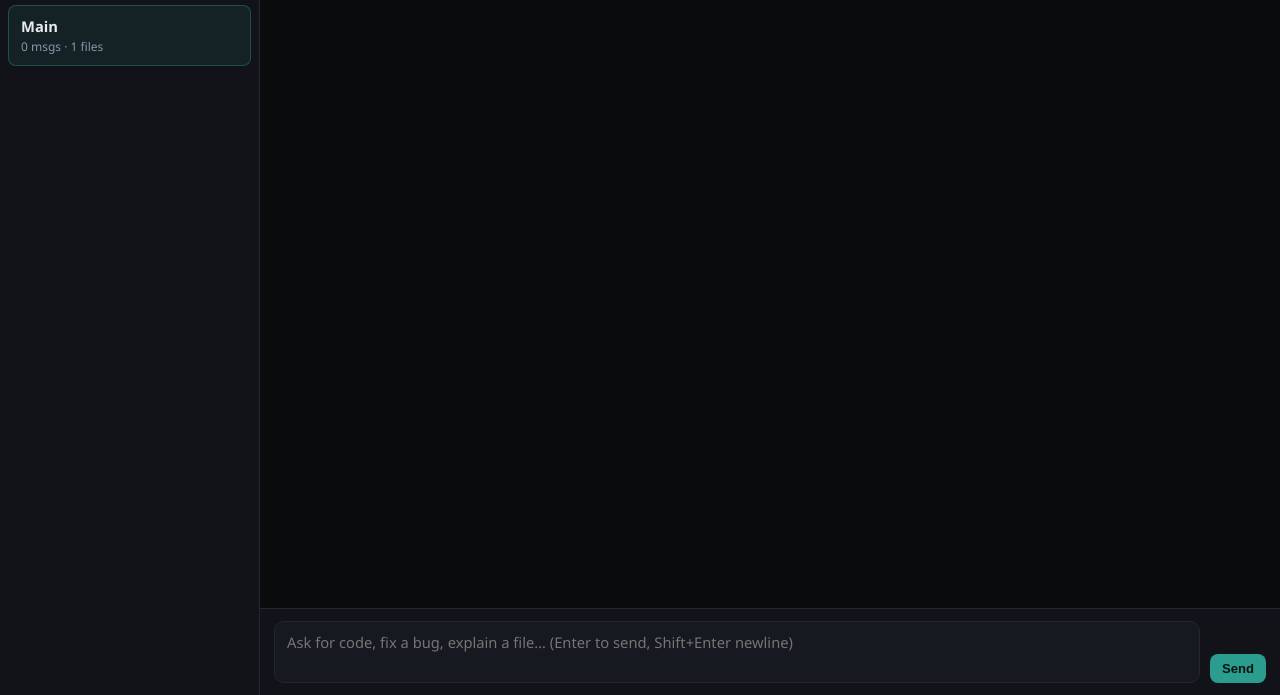
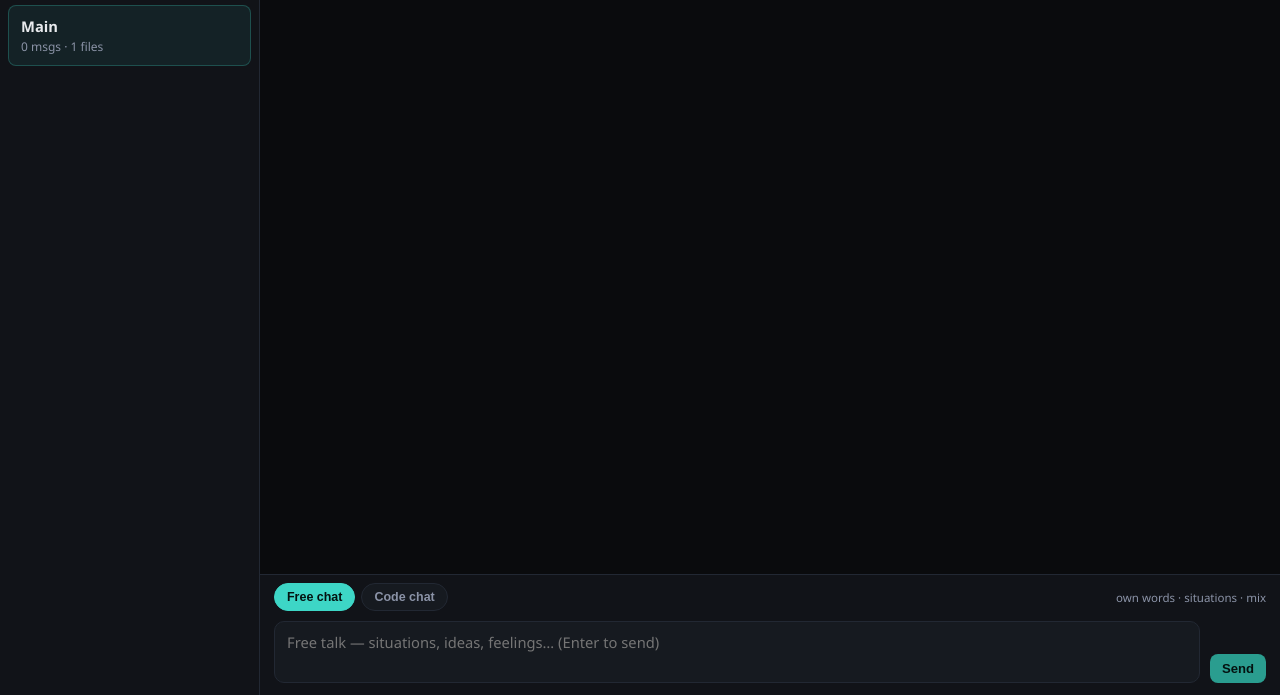
Before and after one commit to f4n5/Shiv-AI, a plain HTML site: page docs/index.html in a window 1280 px wide. Shown: the part 105-800 px from the top of the page. Drawn offline with Linux system fonts and the light colour scheme.

Commit message:
Update index.html

```diff
--- a/docs/index.html
+++ b/docs/index.html
@@ -438,9 +438,37 @@
       50% { background-position: 100% 50%; }
       100% { background-position: 0% 50%; }
     }
+    .chat-mode-bar {
+      display: flex;
+      gap: 6px;
+      padding: 8px 14px 0;
+      background: var(--panel);
+      border-top: 1px solid var(--border);
+    }
+    .chat-mode-bar button {
+      border: 1px solid var(--border);
+      background: var(--panel2);
+      color: var(--muted);
+      padding: 6px 12px;
+      border-radius: 999px;
+      font-size: 0.78rem;
+      font-weight: 600;
+      cursor: pointer;
+    }
+    .chat-mode-bar button.active {
+      color: #041210;
+      background: var(--accent);
+      border-color: var(--accent);
+    }
+    .chat-mode-bar .mode-hint {
+      margin-left: auto;
+      font-size: 0.72rem;
+      color: var(--muted);
+      align-self: center;
+    }
     .chat-input-bar {
-      border-top: 1px solid var(--border);
-      padding: 12px 14px;
+      border-top: none;
+      padding: 10px 14px 12px;
       background: var(--panel);
       display: flex;
       gap: 10px;
@@ -699,8 +727,13 @@
           <!-- chats -->
           <div class="ws-body active" id="ws-chats">
             <div class="chat-log" id="chat-log"></div>
+            <div class="chat-mode-bar">
+              <button type="button" class="active" data-chat-mode="free" id="mode-free">Free chat</button>
+              <button type="button" data-chat-mode="code" id="mode-code">Code chat</button>
+              <span class="mode-hint" id="mode-hint">own words · situations · mix</span>
+            </div>
             <div class="chat-input-bar">
-              <textarea id="chat-input" rows="2" placeholder="Ask for code, fix a bug, explain a file… (Enter to send, Shift+Enter newline)"></textarea>
+              <textarea id="chat-input" rows="2" placeholder="Talk free or ask code… (Enter to send)"></textarea>
               <button type="button" class="btn" id="btn-send">Send</button>
             </div>
           </div>
@@ -864,6 +897,7 @@
   if (!Array.isArray(samples) || !samples.length) samples = seedSamples();
   let activeId = projects[0] ? projects[0].id : null;
   let activeFile = null;
+  let chatMode = sessionStorage.getItem('shivai_chat_mode') === 'code' ? 'code' : 'free';
   let adminOk = sessionStorage.getItem(K.admin) === '1';
 
   function seedSamples() {
@@ -1049,11 +1083,12 @@
       const div = document.createElement('div');
       div.className = 'msg ' + m.role + (m.thinking ? ' thinking' : '');
       if (m.thinking) {
+        const laneLabel = (m.chatMode || chatMode) === 'code' ? 'code lane · learned · symbols' : 'free lane · own words · situation';
         div.innerHTML = `<div class="role">shiv ai</div>
           <div class="think-row">
             <span class="think-label">thinking</span>
             <span class="think-dots"><span></span><span></span><span></span></span>
-            <span style="color:var(--muted);font-size:0.8rem">matching talk · samples · words</span>
+            <span style="color:var(--muted);font-size:0.8rem">${laneLabel}</span>
           </div>`;
       } else {
         let body = `<div class="role">${m.role === 'user' ? 'you' : 'shiv ai'}</div>` + formatMsg(m.text || '');
@@ -1285,7 +1320,7 @@
     p.chats.push({ role: 'user', text, at: Date.now() });
     ta.value = '';
     // thinking placeholder
-    p.chats.push({ role: 'ai', thinking: true, text: '', at: Date.now() });
+    p.chats.push({ role: 'ai', thinking: true, text: '', at: Date.now(), chatMode });
     renderChat(p);
     const sendBtn = document.getElementById('btn-send');
     if (sendBtn) sendBtn.disabled = true;
@@ -1302,7 +1337,7 @@
       const res = await fetch(API_BASE + '/api/chat', {
         method: 'POST',
         headers: { 'Content-Type': 'application/json' },
-        body: JSON.stringify({ prompt: text, fileContext: fileContext || undefined })
+        body: JSON.stringify({ prompt: text, fileContext: fileContext || undefined, chatMode })
       });
       if (!res.ok) throw new Error('HTTP ' + res.status);
       const data = await res.json();
@@ -1334,6 +1369,29 @@
     renderProjectList();
     if (sendBtn) sendBtn.disabled = false;
   }
+
+  function applyChatModeUI() {
+    document.querySelectorAll('.chat-mode-bar button').forEach(b => {
+      b.classList.toggle('active', b.dataset.chatMode === chatMode);
+    });
+    const hint = document.getElementById('mode-hint');
+    const ta = document.getElementById('chat-input');
+    if (chatMode === 'code') {
+      if (hint) hint.textContent = 'learned code · think code · mix words';
+      if (ta) ta.placeholder = 'Code only — snippets, errors, APIs… (Enter to send)';
+    } else {
+      if (hint) hint.textContent = 'own words · situations · mix';
+      if (ta) ta.placeholder = 'Free talk — situations, ideas, feelings… (Enter to send)';
+    }
+  }
+  document.querySelectorAll('.chat-mode-bar button').forEach(btn => {
+    btn.addEventListener('click', () => {
+      chatMode = btn.dataset.chatMode === 'code' ? 'code' : 'free';
+      sessionStorage.setItem('shivai_chat_mode', chatMode);
+      applyChatModeUI();
+    });
+  });
+  applyChatModeUI();
 
   document.getElementById('btn-send').onclick = sendChat;
   document.getElementById('chat-input').addEventListener('keydown', e => {
```
